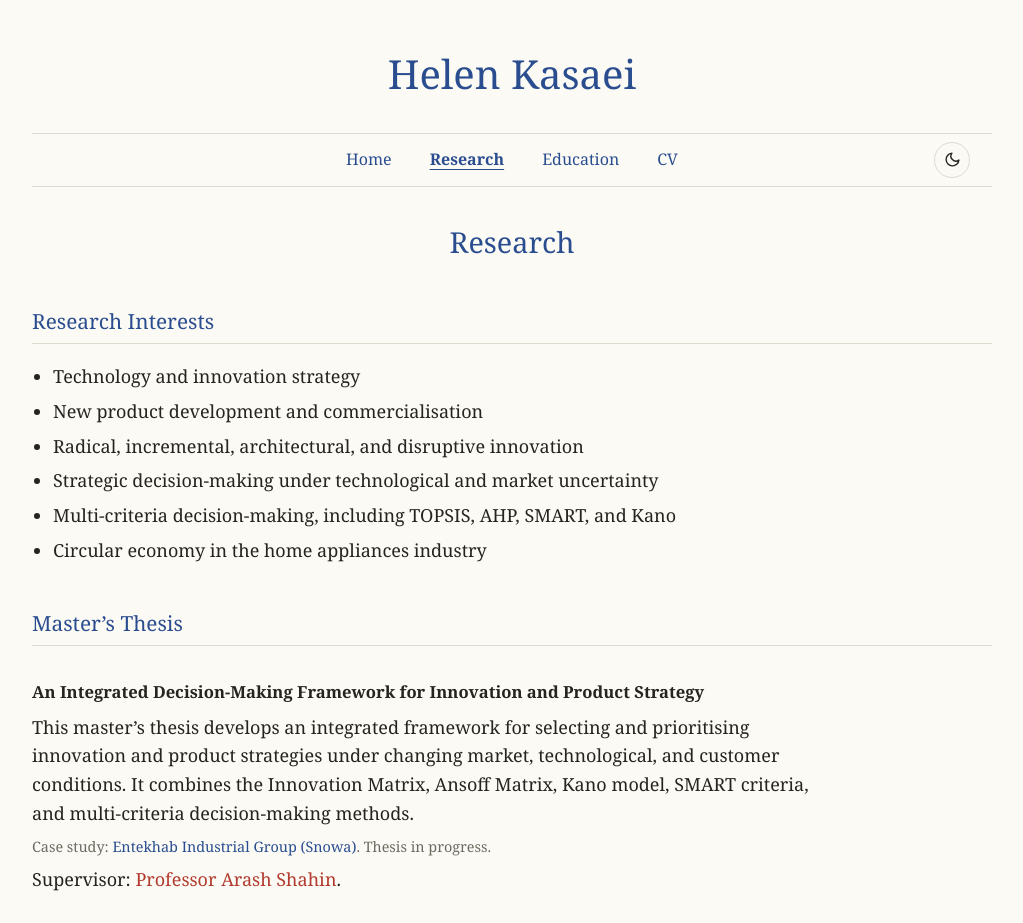
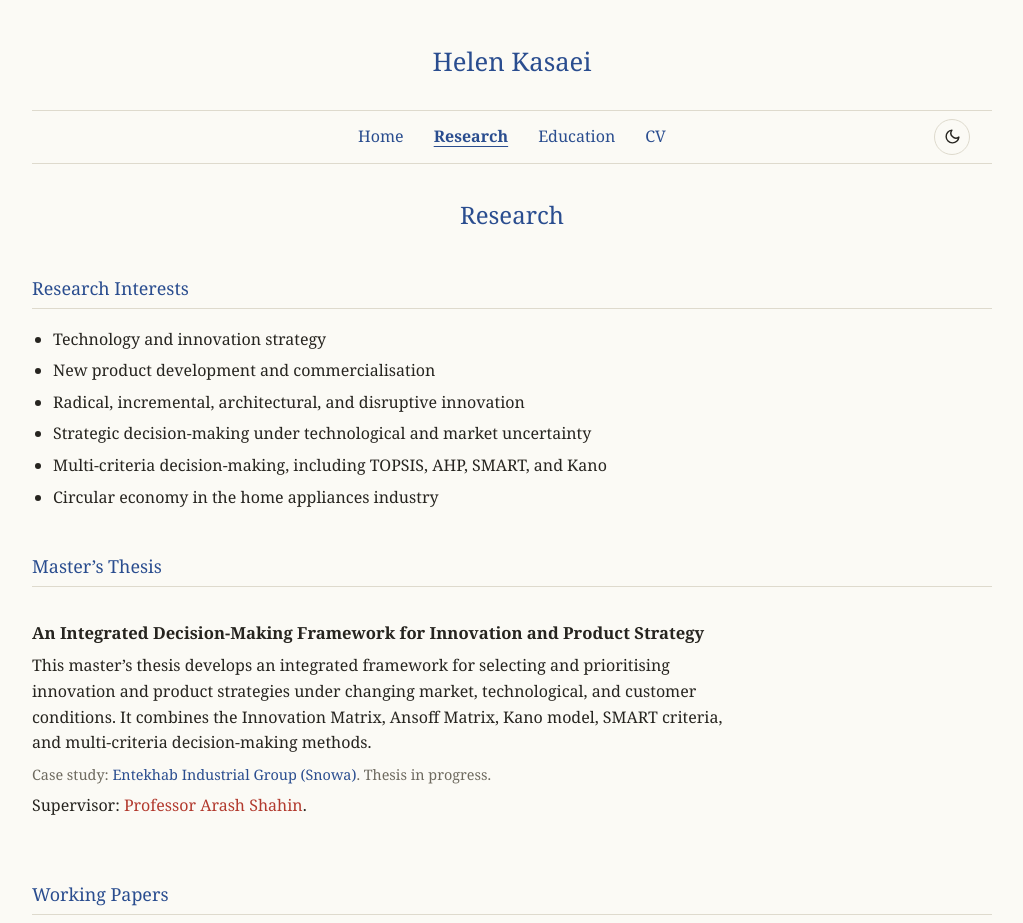
Before and after one commit to helenkasaei/helenkasaei.github.io, a plain HTML site: page research.html in a window 1280 px wide. Shown: the top 923 px of the page, without its empty margins (128-1151 px from the left). Drawn offline with Linux system fonts and the light colour scheme.

Commit message:
Match reference typography and sizing

```diff
--- a/site.css
+++ b/site.css
@@ -24,7 +24,7 @@ body {
   background:var(--paper);
   color:var(--ink);
   font-family:var(--serif);
-  font-size:18px;
+  font-size:16px;
   line-height:1.6;
   transition:background .2s ease,color .2s ease;
 }
@@ -37,7 +37,7 @@ header.site-header { padding:42px 0 0; text-align:center; position:relative; }
 .site-title {
   margin:0 0 27px;
   color:var(--blue);
-  font-size:clamp(1.9rem,4.5vw,2.5rem);
+  font-size:clamp(1.45rem,2.4vw,1.6rem);
   font-weight:500;
 }
 nav.tabs {
@@ -46,7 +46,7 @@ nav.tabs {
   justify-content:center;
   align-items:center;
   flex-wrap:wrap;
-  gap:38px;
+  gap:30px;
   padding:13px 70px;
   border-top:1px solid var(--line);
   border-bottom:1px solid var(--line);
@@ -128,7 +128,7 @@ section { padding:17px 0 20px; }
 section h2,.contact h2 {
   margin:0;
   color:var(--blue);
-  font-size:1.28rem;
+  font-size:1.12rem;
   font-weight:500;
 }
 section hr,.contact hr {
@@ -174,11 +174,11 @@ section hr,.contact hr {
   margin:0 0 28px;
   color:var(--blue);
   text-align:center;
-  font-size:1.8rem;
+  font-size:1.5rem;
   font-weight:500;
 }
 .research-section { padding:12px 0 24px; }
-.research-section h2 { font-size:1.3rem; }
+.research-section h2 { font-size:1.12rem; }
 .paper { padding:15px 0 19px; }
 .paper + .paper { border-top:1px solid var(--line); }
 .paper h3 { margin:0 0 7px; font-size:1.04rem; font-weight:600; }
```
